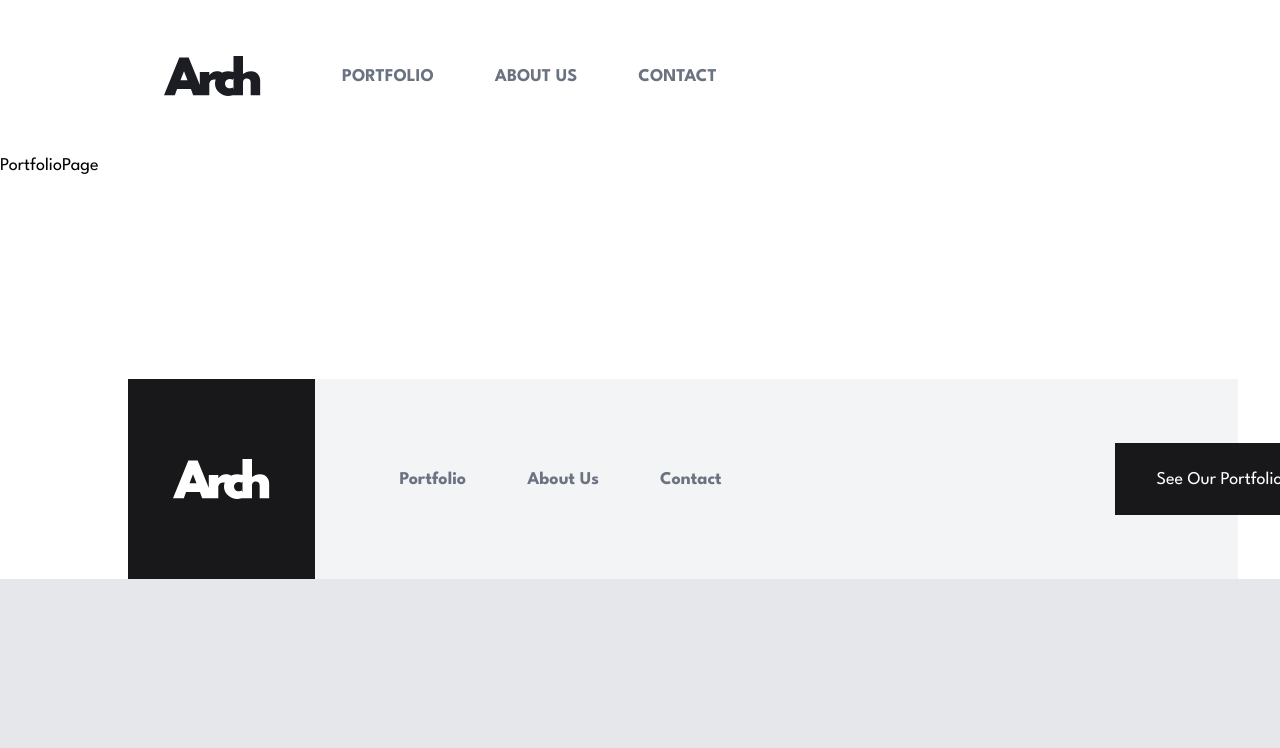
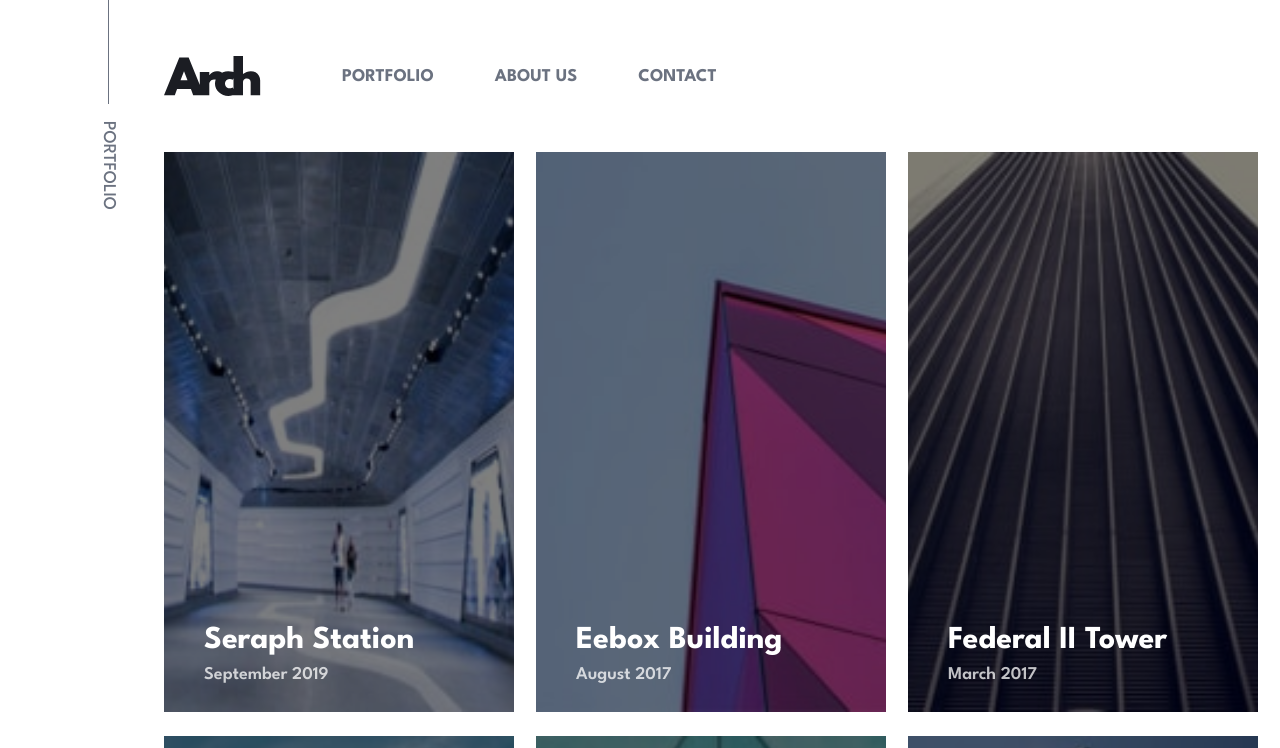
Before and after one commit to Luke-Satchwell/arch-studio, a Next.js app: page /portfolio in a window 1280 px wide. Shown: the top 748 px of the page. Built offline with nearby package versions, Linux system fonts and the light colour scheme.

Commit message:
portfolio page

```diff
--- a/app/portfolio/page.jsx
+++ b/app/portfolio/page.jsx
@@ -1,4 +1,49 @@
+"use client";
+
+import { useState, useEffect } from "react";
+
+import PageIdentifier from "@/components/PageIdentifier";
+import ProjectCard from "@/components/ProjectCard";
+import { portfolio } from "@/constants/constants";
+
 const PortfolioPage = () => {
-  return <div>PortfolioPage</div>;
+  const [screenSize, setScreenSize] = useState("mobile");
+
+  useEffect(() => {
+    const handleResize = () => {
+      if (window.innerWidth >= 1024) {
+        setScreenSize("desktop");
+      } else if (window.innerWidth >= 768) {
+        setScreenSize("tablet");
+      } else {
+        setScreenSize("mobile");
+      }
+    };
+
+    window.addEventListener("resize", handleResize);
+    return () => {
+      window.removeEventListener("resize", handleResize);
+    };
+  }, []);
+
+  return (
+    <>
+      <PageIdentifier title="portfolio" />
+      <main>
+        <section className="pl-8 md:pl-24 lg:pl-[164px]">
+          <div className="grid grid-cols-1 lg:grid-cols-2 xl:grid-cols-3 gap-y-6 ">
+            {portfolio.map((project) => (
+              <ProjectCard
+                key={project.id}
+                title={project.title}
+                date={project.date}
+                bgImage={project.image[screenSize]}
+              />
+            ))}
+          </div>
+        </section>
+      </main>
+    </>
+  );
 };
 export default PortfolioPage;
--- /dev/null
+++ b/components/ProjectCard.jsx
@@ -0,0 +1,20 @@
+const ProjectCard = ({ title, date, bgImage }) => {
+  const cardStyle = {
+    backgroundImage: `url(${bgImage})`,
+  };
+
+  return (
+    <article
+      style={cardStyle}
+      className="w-11/12 h-[240px] lg:w-[350px] lg:h-[560px] bg-black/50 bg-cover bg-center bg-no-repeat relative "
+    >
+      <div className="bg-black/50 h-full w-full" />
+      <div className="absolute left-6 bottom-6 md:left-10 bottom:bottom-10">
+        <h2 className="text-white font-bold text-[32px] leading-10">{title}</h2>
+        <p className="font-semibold text-white opacity-75">{date}</p>
+      </div>
+    </article>
+  );
+};
+
+export default ProjectCard;
```
